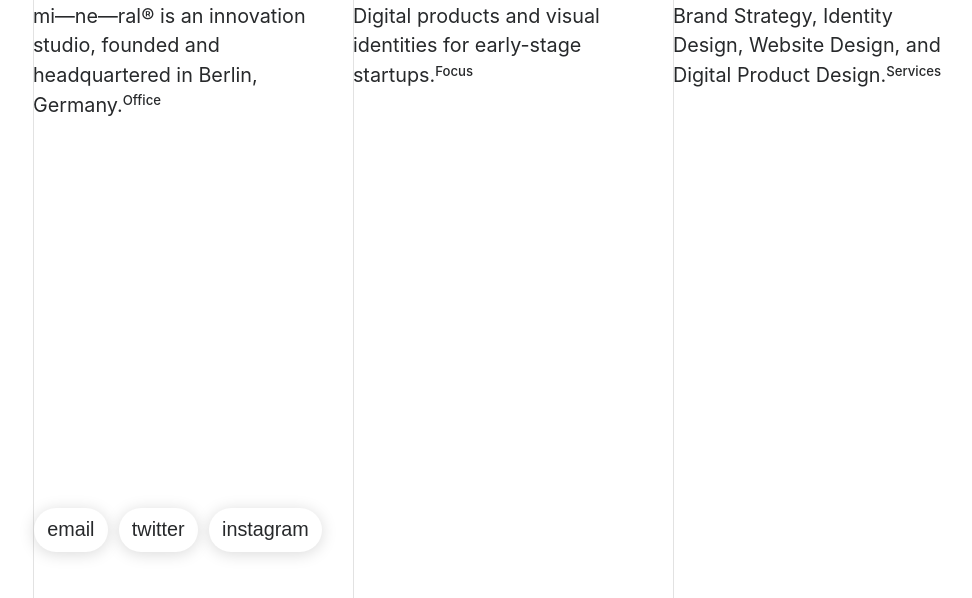
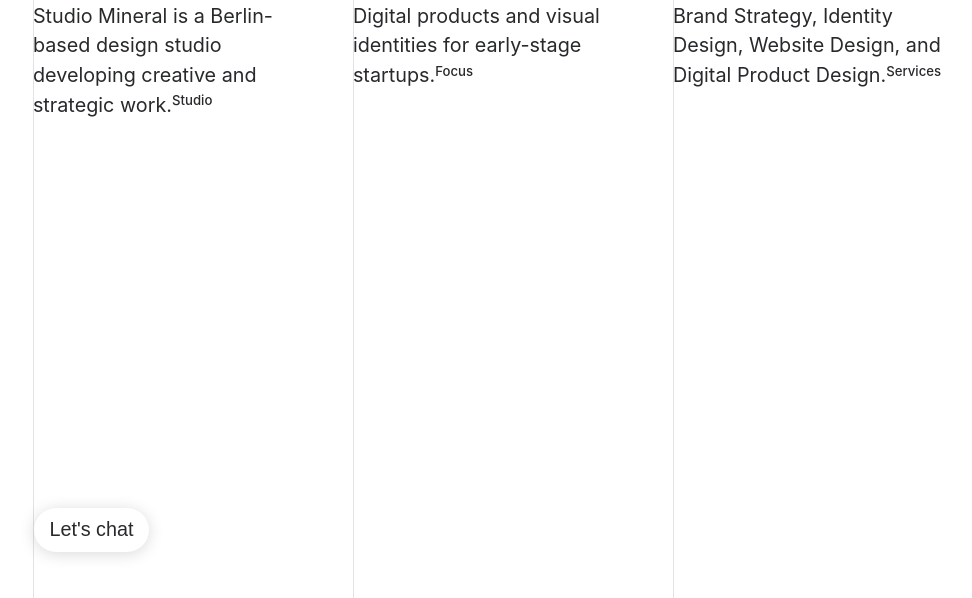
Before and after one commit to jacquelineangel/mineral-studio, a Gatsby site: page / in a window 1280 px wide. Shown: the part 202-800 px from the top of the page, without its empty margins (127-1099 px from the left). Built offline with nearby package versions, Linux system fonts and the light colour scheme; Gatsby itself is replaced by a stand-in of ours; a web font is replaced by a local one.

Commit message:
copy changes

```diff
--- a/gatsby-config.js
+++ b/gatsby-config.js
@@ -1,10 +1,10 @@
 module.exports = {
   siteMetadata: {
-    title: `mi—ne—ral®`,
-    description: 'mi—ne—ral® is an innovation studio, founded and headquartered in Berlin, Germany.',
+    title: `Studio Mineral`,
+    description: 'Studio Mineral is a Berlin-based design studio developing creative and strategic work for early-stage startups.',
     twitterUsername: '@mineralstu',
     image: 'src/images/icon.png',
-    siteUrl: `https://www.mi-ne-ral.studio`,
+    siteUrl: `https://www.mineral.studio`,
   },
   plugins: [
     {
--- a/src/pages/index.js
+++ b/src/pages/index.js
@@ -12,31 +12,13 @@ const IndexPage = () => {
         <div className="column">
           <div className="content">
             <h1>Mi</h1>
-            <p>mi—ne—ral® is an innovation studio, founded and headquartered in Berlin, Germany.<span>Office</span></p>
+            <p>Studio Mineral is a Berlin-based design studio developing creative and strategic work.<span>Studio</span></p>
             <div className="buttons">
               <a
                 href="mailto:admin@mi-ne-ral.com"
               >
                 <button>
-                  email
-                </button>
-              </a>
-              <a
-                href="https://www.twitter.com/mineralstu"
-                target="_blank"
-                rel="noreferrer"
-              >
-                <button>
-                  twitter
-                </button>
-              </a>
-              <a
-                href="https://www.instagram.com/mineralstu"
-                target="_blank"
-                rel="noreferrer"
-              >
-                <button>
-                  instagram
+                  Let's chat
                 </button>
               </a>
             </div>
--- a/src/styles/index.css
+++ b/src/styles/index.css
@@ -90,7 +90,7 @@ button {
   flex-direction: row;
   justify-content: center;
   align-items: center;
-  padding: 1.2rem;
+  padding: 1.4rem;
 
   width: 100%;
   max-height: 44px;
```
Also changed, not shown: package.json (+11 -5 lines), README.md, 1 other file.
